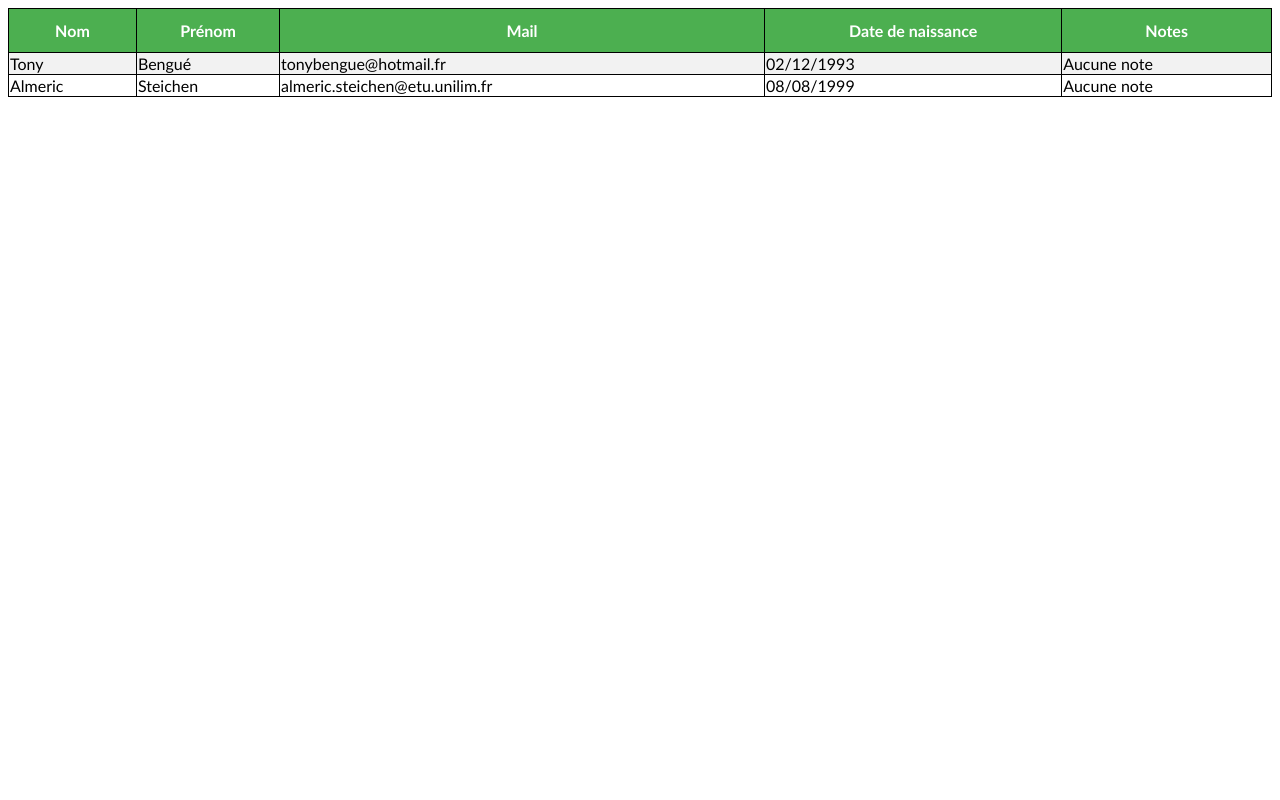
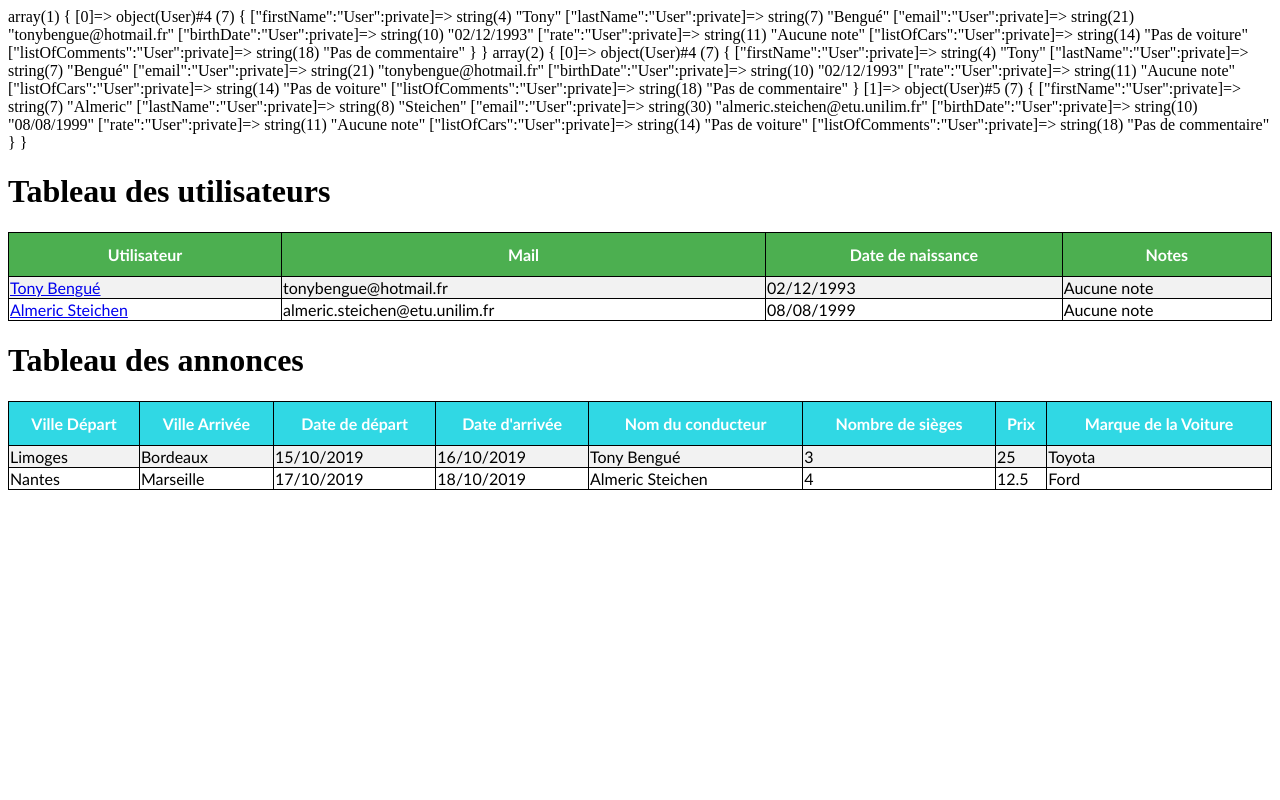
Before and after one commit to AjaxProjectDeust/CarSharing, a PHP site: page / in a window 1280 px wide. Run offline with PHP 8.4, Linux system fonts and the light colour scheme.

Commit message:
Coincé au transfert de données entre fichier

```diff
--- a/assets/css/main.css
+++ b/assets/css/main.css
@@ -6,7 +6,7 @@ table, td, th {
 #users {
     font-family: "Trebuchet MS", Arial, Helvetica, sans-serif;
     border-collapse: collapse;
-    width: 100%;
+    width: 100%
 }
 
 #users tr:nth-child(even){background-color: #f2f2f2;}
@@ -19,3 +19,20 @@ table, td, th {
   background-color: #4CAF50;
   color: white;
 }
+
+#announcement {
+  font-family: "Trebuchet MS", Arial, Helvetica, sans-serif;
+  border-collapse: collapse;
+  width: 100%;
+}
+
+#announcement tr:nth-child(even){background-color: #f2f2f2;}
+#announcement tr:hover {background-color: #ddd;}
+
+#announcement th {
+  padding-top: 12px;
+  padding-bottom: 12px;
+  text-align: center;
+  background-color: rgb(48, 216, 228);
+  color: white;
+}
--- a/assets/templates/_includes/header.php
+++ b/assets/templates/_includes/header.php
@@ -1,3 +1,25 @@
+<?php
+ini_set('display_errors', 1);
+ini_set('display_startup_errors', 1);
+error_reporting(E_ALL);
+
+require '../autoloader.php';
+Autoloader::register();
+
+// marque, modele, couleur, nbPlace
+$car1 = new Car("Ford", "Mondeo", "black", 4);
+$car2 = new Car("Toyota", "Voiture", "yellow", 3);
+
+// Prénom, nom, mail, dateNaissance
+$user1 = new User("Tony", "Bengué", "tonybengue@hotmail.fr", "02/12/1993");
+$user2 = new User("Almeric", "Steichen", "almeric.steichen@etu.unilim.fr", "08/08/1999");
+
+// villeDep, villeFin, dateDeb, dateFin, conducteur, nbPlaces, prix, voiture
+$annoucement1 = new Announcement("Limoges", "Bordeaux", "15/10/2019", "16/10/2019", $user1, $car2->getNumberOfPlaces(), 25, $car2->getMark());
+$annoucement2 = new Announcement("Nantes", "Marseille", "17/10/2019", "18/10/2019", $user2, $car1->getNumberOfPlaces(), 12.5, $car1->getMark());
+
+?>
+
 <!DOCTYPE html>
 <html lang="fr">
 <head>
--- a/class/Announcement.php
+++ b/class/Announcement.php
@@ -2,6 +2,8 @@
 
 class Announcement
 {
+    public static $listOfAnnouncements = [];
+
     private $cityStart;
     private $cityEnd;
     private $dateStart;
@@ -30,38 +32,55 @@ class Announcement
         $this->commentsFromAnnouncement = $commentsFromAnnouncement;
         $this->commentsFromUsers = $commentsFromUsers;
 
-       // array_push(self::$listOfAnnoucement, $this);
+       array_push(self::$listOfAnnouncements, $this);
     }
 
-    public static function showUserForm() {
-        echo "<table id='users'>
+    public static function showAnnouncementTable() {
+        echo "<table id='announcement'>
         <tr>
-          <th>Départ</th>
-          <th>Arrivée</th>
+          <th>Ville Départ</th>
+          <th>Ville Arrivée</th>
           <th>Date de départ</th>
           <th>Date d'arrivée</th>
           <th>Nom du conducteur</th>
           <th>Nombre de sièges</th>
           <th>Prix</th>
-          <th>Voiture</th>
+          <th>Marque de la Voiture</th>
         </tr>";
-        for ($i = 0; $i < count(User::$listOfUsers); $i++ ) {
+        for ($i = 0; $i < count(Announcement::$listOfAnnouncements); $i++ ) {
             echo "<tr>";
                 echo "<td>";
-                    echo User::$listOfUsers[$i]->getFirstName();
-                    // echo User::$listOfUsers[$i]->getAttributes()["firstName"];
+                echo Announcement::$listOfAnnouncements[$i]->getCityStart();
+                // echo User::$listOfAnnouncements[$i]->getAttributes()["firstName"];
                 echo "</td>";
                 echo "<td>";
+                    echo Announcement::$listOfAnnouncements[$i]->getCityEnd();
+                echo "</td>";
+                echo "<td>";
+                    echo Announcement::$listOfAnnouncements[$i]->getDateStart();
+                echo "</td>";
+                echo "<td>";
+                    echo Announcement::$listOfAnnouncements[$i]->getDateEnd();
+                echo "</td>";
+                echo "<td>";
+                    echo User::$listOfUsers[$i]->getFirstName();
+                echo " ";
                     echo User::$listOfUsers[$i]->getLastName();
                 echo "</td>";
                 echo "<td>";
-                    echo User::$listOfUsers[$i]->getEmail();
+                    echo Announcement::$listOfAnnouncements[$i]->getSeatNumber();
                 echo "</td>";
                 echo "<td>";
-                    echo User::$listOfUsers[$i]->getBirthDate();
+                    echo Announcement::$listOfAnnouncements[$i]->getPrice();
                 echo "</td>";
                 echo "<td>";
-                    echo User::$listOfUsers[$i]->getRate();
+                    // TODO Recup' la marque de la voiture utilisé
+                    // echo Car::$listOfCars[$i]->getMark();
+                    echo Announcement::$listOfAnnouncements[$i]->getMark();
+
+                    // var_dump(Announcement::$listOfAnnouncements[$i]);
+                    //echo Car::$listOfCars[$i]->getMark();
+                    // echo Car::$car[$i]->getMark();
                 echo "</td>";
             echo "</tr>";
         }
@@ -211,7 +230,7 @@ class Announcement
     /**
      * Get the value of car
      */
-    public function getCar()
+    public function getMark()
     {
         return $this->car;
     }
@@ -221,7 +240,7 @@ class Announcement
      *
      * @return  self
      */
-    public function setCar($car)
+    public function setMark($car)
     {
         $this->car = $car;
 
--- a/class/User.php
+++ b/class/User.php
@@ -24,7 +24,8 @@ class User
             $this->listOfComments = $listOfComments;
 
             array_push(self::$listOfUsers, $this);
-            // var_dump(self::$listOfUsers);
+            var_dump(self::$listOfUsers);
+            // var_dump($this);
     }
 
     /**
@@ -38,11 +39,10 @@ class User
     /**
      * Affiche le tableau des
      */
-    public static function showUserForm() {
+    public static function showUserTable() {
         echo "<table id='users'>
         <tr>
-          <th>Nom</th>
-          <th>Prénom</th>
+          <th>Utilisateur</th>
           <th>Mail</th>
           <th>Date de naissance</th>
           <th>Notes</th>
@@ -50,11 +50,9 @@ class User
         for ($i = 0; $i < count(User::$listOfUsers); $i++ ) {
             echo "<tr>";
                 echo "<td>";
-                    echo User::$listOfUsers[$i]->getFirstName();
+                    $iLink = $i + 1;
+                    echo "<a href='users.php?user=$i'>" . User::$listOfUsers[$i]->getFirstName() . " " . User::$listOfUsers[$i]->getLastName() ."</a>";
                     // echo User::$listOfUsers[$i]->getAttributes()["firstName"];
-                echo "</td>";
-                echo "<td>";
-                    echo User::$listOfUsers[$i]->getLastName();
                 echo "</td>";
                 echo "<td>";
                     echo User::$listOfUsers[$i]->getEmail();
--- a/public/index.php
+++ b/public/index.php
@@ -1,31 +1,19 @@
 <?php
-ini_set('display_errors', 1);
-ini_set('display_startup_errors', 1);
-error_reporting(E_ALL);
-
-require '../autoloader.php';
-Autoloader::register();
-
 require_once("../assets/templates/_includes/header.php");
 
-$car1 = new Car("Ford", "Mondeo", "black", 4);
-$car2 = new Car("Toyota", "Voiture", "yellow", 3);
 
-$user1 = new User("Tony", "Bengué", "tonybengue@hotmail.fr", "02/12/1993");
-$user2 = new User("Almeric", "Steichen", "almeric.steichen@etu.unilim.fr", "08/08/1999");
-
-$annoucement1 = new Announcement("Limoges", "Bordeaux", "15/10/2019", "16/10/2019", $user1, $car2->getNumberOfPlaces(), 25, $car2);
-$annoucement2 = new Announcement("Nantes", "Marseille", "17/10/2019", "18/10/2019", $user2, $car1->getNumberOfPlaces(), 12.5, $car1);
-
-// echo "<pre>";
-// print_r($annoucement1);
-// print_r(User::$listOfUsers);
+// var_dump(User::$listOfUsers);
+// var_dump($car2);
 
 /*
 * Permet d'afficher le Nom de chaque utilisateur
 * Utile pour afficher les tableaux en entier
 */
 
-User::showUserForm();
+echo "<h1>Tableau des utilisateurs</h1>";
+User::showUserTable();
+
+echo "<h1>Tableau des annonces</h1>";
+Announcement::showAnnouncementTable();
 
 require_once("../assets/templates/_includes/footer.php");
```
Also changed, not shown: public/users.php (added, +55 -0 lines).
